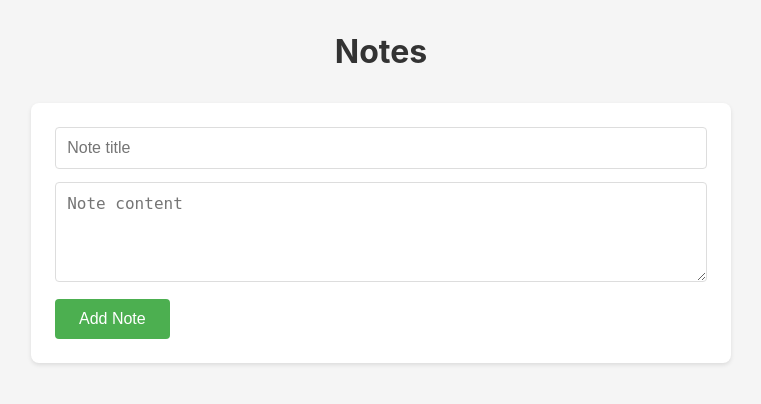
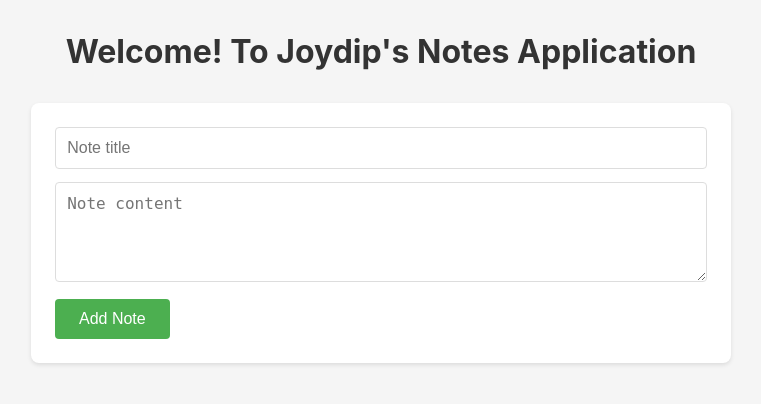
Before and after one commit to iamjoydip06/cicd-with-python-flask-app, a Flask app: page / in a window 1280 px wide. Shown: the top 404 px of the page, without its empty margins (259-1020 px from the left). Run offline with Flask 3, Linux system fonts and the light colour scheme; data that the repository does not hold is empty.

Commit message:
Updated new style

```diff
--- a/templates/index.html
+++ b/templates/index.html
@@ -8,7 +8,7 @@
 </head>
 <body>
     <div class="container">
-        <h1>Notes</h1>
+        <h1>Welcome! To Joydip's Notes Application</h1>
         <div class="form-card">
             <input type="text" id="title" placeholder="Note title">
             <textarea id="content" placeholder="Note content"></textarea>
```
